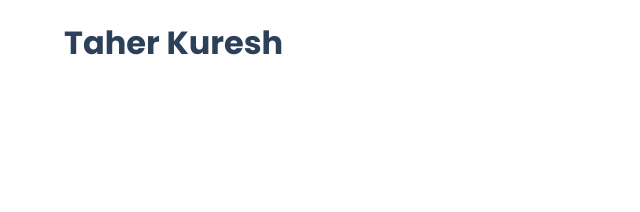
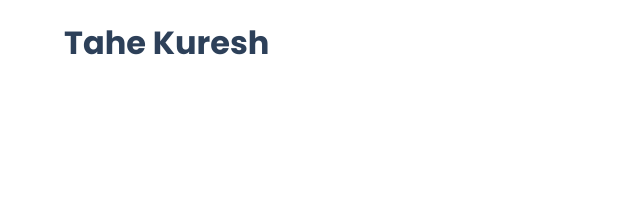
Before and after one commit to taherkuresh/portfolio, a plain HTML site: page index.html in a window 1280 px wide. Shown: the top 212 px of the page, 0-640 px from the left. Drawn offline with nearby package versions, Linux system fonts and the light colour scheme.

Commit message:
2.0
2nd version

```diff
--- a/index.html
+++ b/index.html
@@ -22,7 +22,7 @@
 
     <header data-aos="fade-down">
         <nav class="navbar" id="navbar">
-            <div class="logo"> Taher Kuresh</div>
+            <div class="logo"> Tahe Kuresh</div>
             <div class="toggle">
                 <ion-icon name="menu-outline"></ion-icon>
 
```
